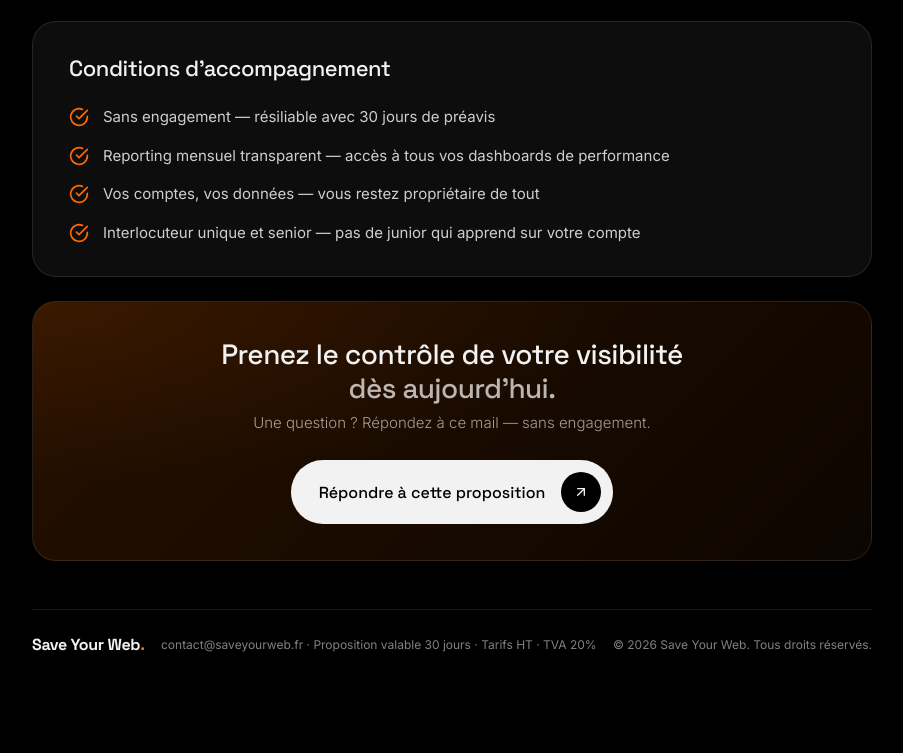
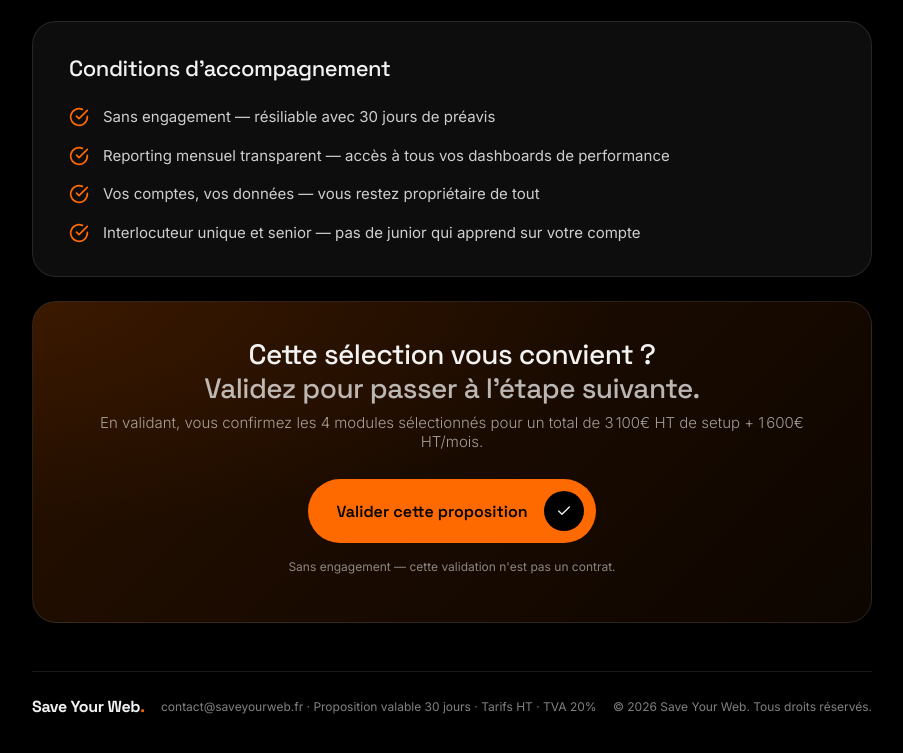
Before and after one commit to pcA-source/saveyourweb, an Astro site: page /devis/replayce-mars-2026 in a window 1280 px wide. Shown: the part 2806-3559 px from the top of the page, without its empty margins (188-1091 px from the left). Built offline with nearby package versions, Linux system fonts and the light colour scheme; Astro itself is replaced by a stand-in of ours.

Commit message:
feat: devis validation button → Discord webhook + Worker devis_validation handler

```diff
--- a/src/components/devis/DevisReplayce.tsx
+++ b/src/components/devis/DevisReplayce.tsx
@@ -295,6 +295,31 @@ function SubtotalBar({ label, setup, monthly }) {
 export default function Devis() {
   const [selT, setSelT] = useState({ sea_tours: true, seo_tours: true, meta_tours: false, tiktok_tours: false });
   const [selL, setSelL] = useState({ prelaunch: true, sea_lr: true, seo_lr: false, meta_lr: false });
+  const [validationState, setValidationState] = useState<'idle' | 'sending' | 'sent' | 'error'>('idle');
+
+  const handleValidate = async () => {
+    setValidationState('sending');
+    const selectedTours = MODULES_TOURS.filter(m => selT[m.id]).map(m => `${m.icon} ${m.label} — Setup ${m.setup}€ / ${m.monthly}€/mois`);
+    const selectedLR = MODULES_LR.filter(m => selL[m.id]).map(m => `${m.icon} ${m.label} — Setup ${m.setup}€ / ${m.monthly}€/mois`);
+    try {
+      await fetch('https://saveyourweb-contact.pc-relange.workers.dev', {
+        method: 'POST',
+        headers: { 'Content-Type': 'application/json' },
+        body: JSON.stringify({
+          type: 'devis_validation',
+          client: 'Giovanni — Replayce',
+          devis: 'replayce-mars-2026',
+          modules_tours: selectedTours,
+          modules_lr: selectedLR,
+          total_setup: totalSetup,
+          total_monthly: totalMonthly,
+        }),
+      });
+      setValidationState('sent');
+    } catch {
+      setValidationState('error');
+    }
+  };
 
   const calc = (mods, sel) => mods.reduce(
     (acc, m) => sel[m.id] ? { setup: acc.setup + m.setup, monthly: acc.monthly + m.monthly } : acc,
@@ -566,7 +591,7 @@ export default function Devis() {
             </ul>
           </div>
 
-          {/* ── CTA style SYW ── */}
+          {/* ── CTA VALIDATION ── */}
           <div style={{
             marginTop: 24,
             background: "linear-gradient(135deg, hsl(25 100% 50% / 0.15), hsl(25 100% 50% / 0.05))",
@@ -582,37 +607,75 @@ export default function Devis() {
               pointerEvents: "none",
             }} />
             <div style={{ position: "relative", zIndex: 1 }}>
+              {validationState === 'sent' ? (
+                <>
+                  <div style={{ fontSize: 48, marginBottom: 16 }}>✅</div>
                   <h2 style={{
                     fontFamily: "'Space Grotesk', sans-serif",
                     fontWeight: 500, fontSize: 28,
                     letterSpacing: "-0.02em", color: PRIMARY,
                     margin: "0 0 8px", lineHeight: 1.2,
                   }}>
-                Prenez le contrôle de votre visibilité<br />
-                <span style={{ color: WHITE70 }}>dès aujourd'hui.</span>
+                    Proposition validée !
+                  </h2>
+                  <p style={{ color: WHITE60, fontFamily: "Inter, sans-serif", fontSize: 15, margin: "0 0 16px", fontWeight: 300 }}>
+                    Merci Giovanni ! Votre sélection a bien été envoyée.<br />
+                    Je reviens vers vous sous 24h avec le devis officiel.
+                  </p>
+                  <a href="mailto:contact@saveyourweb.fr" style={{
+                    color: ACCENT, fontFamily: "Inter, sans-serif", fontSize: 14, textDecoration: "none",
+                  }}>
+                    Une question ? contact@saveyourweb.fr
+                  </a>
+                </>
+              ) : (
+                <>
+                  <h2 style={{
+                    fontFamily: "'Space Grotesk', sans-serif",
+                    fontWeight: 500, fontSize: 28,
+                    letterSpacing: "-0.02em", color: PRIMARY,
+                    margin: "0 0 8px", lineHeight: 1.2,
+                  }}>
+                    Cette sélection vous convient ?<br />
+                    <span style={{ color: WHITE70 }}>Validez pour passer à l'étape suivante.</span>
                   </h2>
                   <p style={{ color: WHITE60, fontFamily: "Inter, sans-serif", fontSize: 15, margin: "0 0 28px", fontWeight: 300 }}>
-                Une question ? Répondez à ce mail — sans engagement.
+                    En validant, vous confirmez les {selected} module{selected > 1 ? 's' : ''} sélectionné{selected > 1 ? 's' : ''} pour un total de {totalSetup.toLocaleString("fr-FR")}€ HT de setup + {totalMonthly.toLocaleString("fr-FR")}€ HT/mois.
                   </p>
-              {/* CTA button style SYW exacte : rounded-full pl-8 pr-3 py-3 bg-primary text-black */}
-              <a href="mailto:contact@saveyourweb.fr" style={{
+                  <button
+                    onClick={handleValidate}
+                    disabled={validationState === 'sending' || selected === 0}
+                    style={{
                       display: "inline-flex", alignItems: "center", gap: 16,
                       borderRadius: 9999, paddingLeft: 28, paddingRight: 12, paddingTop: 12, paddingBottom: 12,
-                background: PRIMARY, color: "#000",
-                fontFamily: "'Space Grotesk', sans-serif", fontWeight: 500, fontSize: 16,
-                textDecoration: "none", transition: "opacity 0.2s",
-              }}>
-                Répondre à cette proposition
+                      background: selected === 0 ? WHITE20 : ACCENT, color: "#000",
+                      fontFamily: "'Space Grotesk', sans-serif", fontWeight: 600, fontSize: 16,
+                      border: "none", cursor: selected === 0 ? "not-allowed" : "pointer",
+                      transition: "opacity 0.2s, transform 0.1s",
+                      opacity: validationState === 'sending' ? 0.7 : 1,
+                    }}
+                  >
+                    {validationState === 'sending' ? 'Envoi en cours...' : 'Valider cette proposition'}
                     <span style={{
                       width: 40, height: 40, borderRadius: "50%",
                       background: "#000", color: PRIMARY,
                       display: "flex", alignItems: "center", justifyContent: "center",
                     }}>
                       <svg width="16" height="16" viewBox="0 0 24 24" fill="none" stroke="currentColor" strokeWidth="2" strokeLinecap="round" strokeLinejoin="round">
-                    <path d="M7 7h10v10"/><path d="M7 17 17 7"/>
+                        <polyline points="20 6 9 17 4 12"/>
                       </svg>
                     </span>
-              </a>
+                  </button>
+                  {validationState === 'error' && (
+                    <p style={{ color: '#ef4444', fontFamily: "Inter, sans-serif", fontSize: 13, marginTop: 12 }}>
+                      Erreur d'envoi. Vous pouvez répondre directement à contact@saveyourweb.fr
+                    </p>
+                  )}
+                  <p style={{ color: WHITE50, fontFamily: "Inter, sans-serif", fontSize: 12, marginTop: 16 }}>
+                    Sans engagement — cette validation n'est pas un contrat.
+                  </p>
+                </>
+              )}
             </div>
           </div>
 
```
Also changed, not shown: workers/contact-form/src/index.ts (+37 -1 lines). Lines whose indentation alone changed are shown as unchanged.
